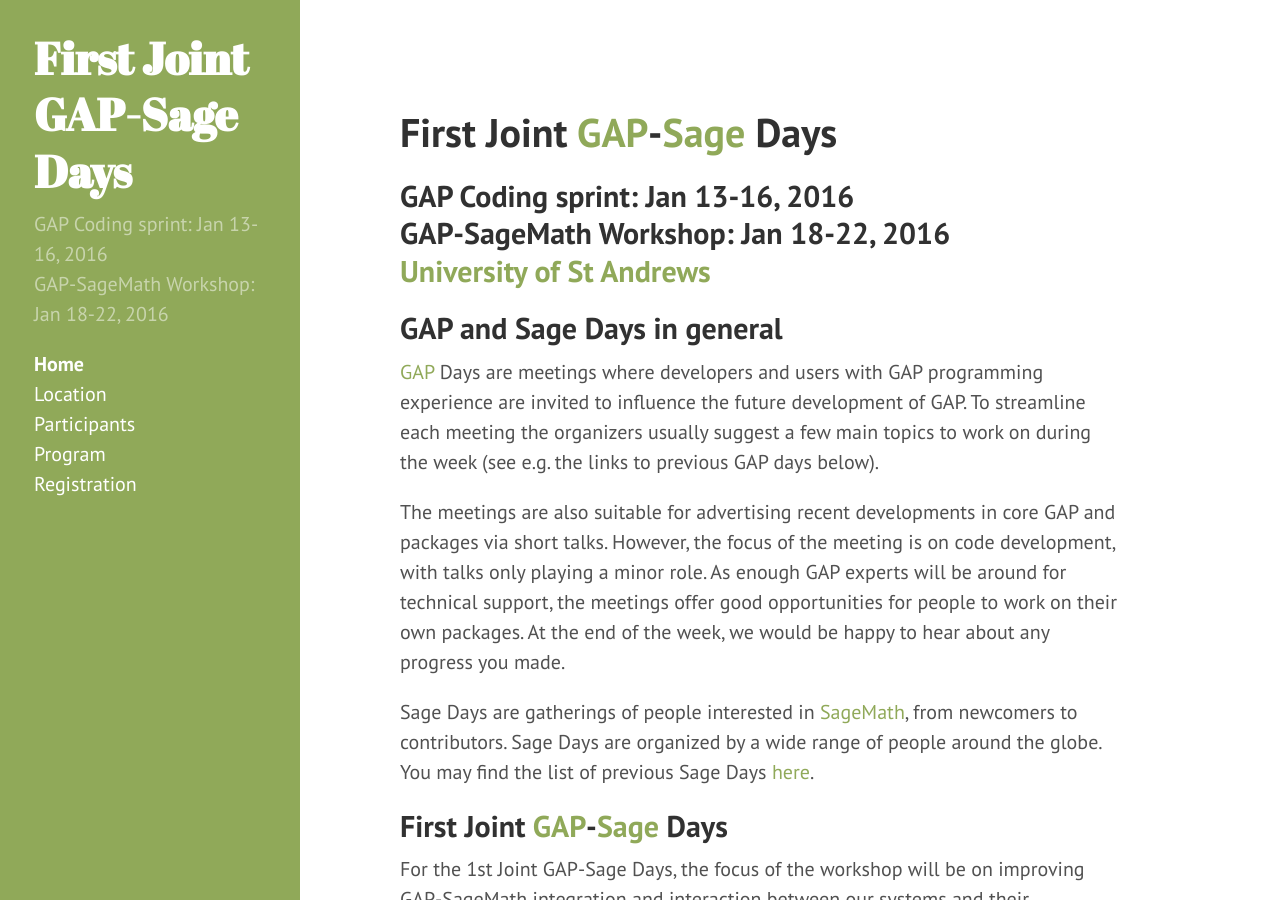
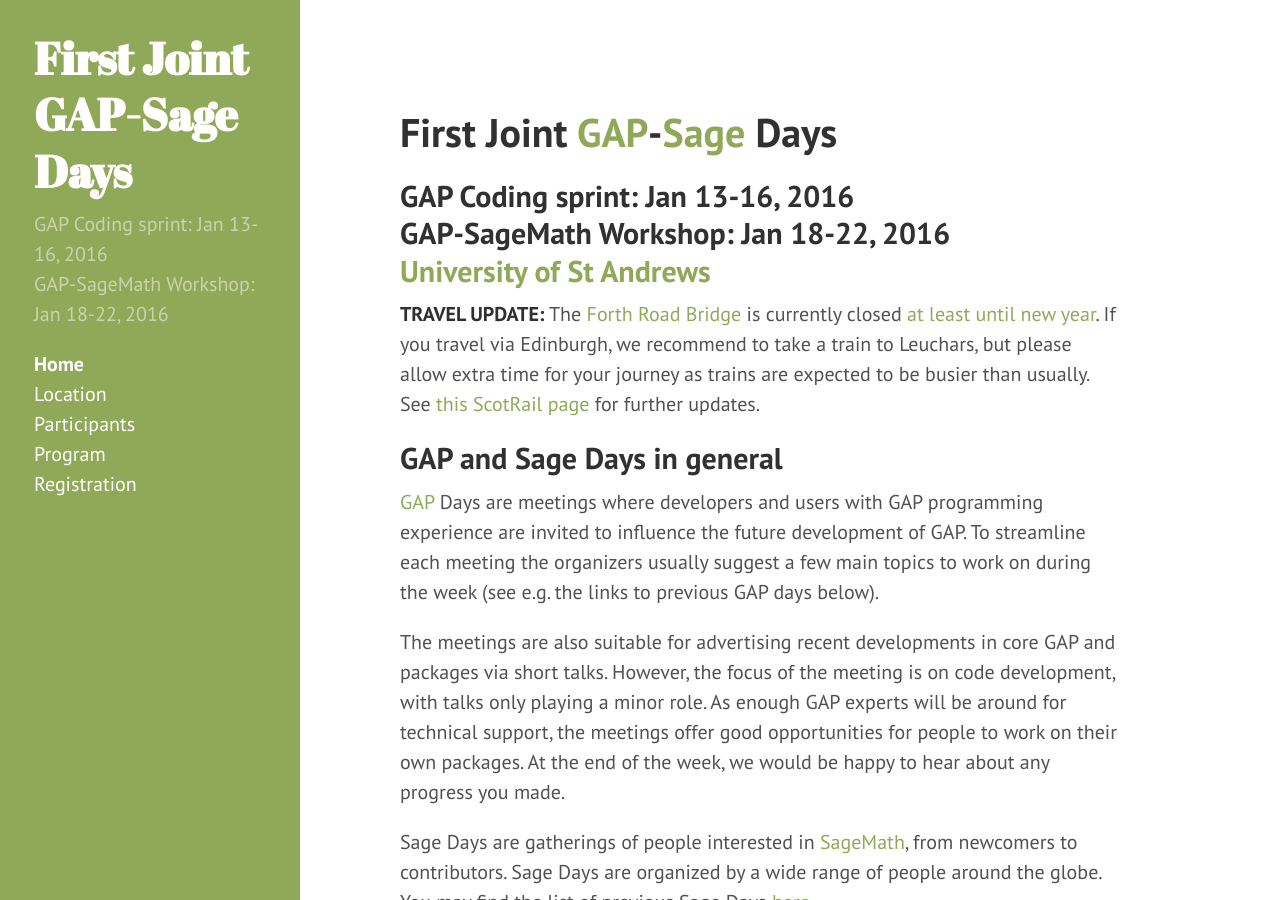
Before and after one commit to gapdays/gap-sage-days2016, a Jekyll site: the page built from index.md, in a window 1280 px wide and 900 px high. Built offline with Jekyll 4.4.1, drawn with Linux system fonts in a browser that asks for light colours; Markdown is read by kramdown in place of the engine named in the settings.

Commit message:
Travel update

```diff
--- a/index.md
+++ b/index.md
@@ -5,6 +5,12 @@ title: Home
 
 # {{ site.title }}
 ## {{ site.description }}<br> {{ site.location }}
+
+**TRAVEL UPDATE:** The [Forth Road Bridge](https://www.forthroadbridge.org/) is currently closed
+[at least until new year](http://www.bbc.co.uk/news/uk-scotland-35001277).
+If you travel via Edinburgh, we recommend to take a train to Leuchars, but please
+allow extra time for your journey as trains are expected to be busier than usually.
+See [this ScotRail page](http://www.scotrail.co.uk/frb) for further updates.
 
 ## GAP and Sage Days in general
 
```
